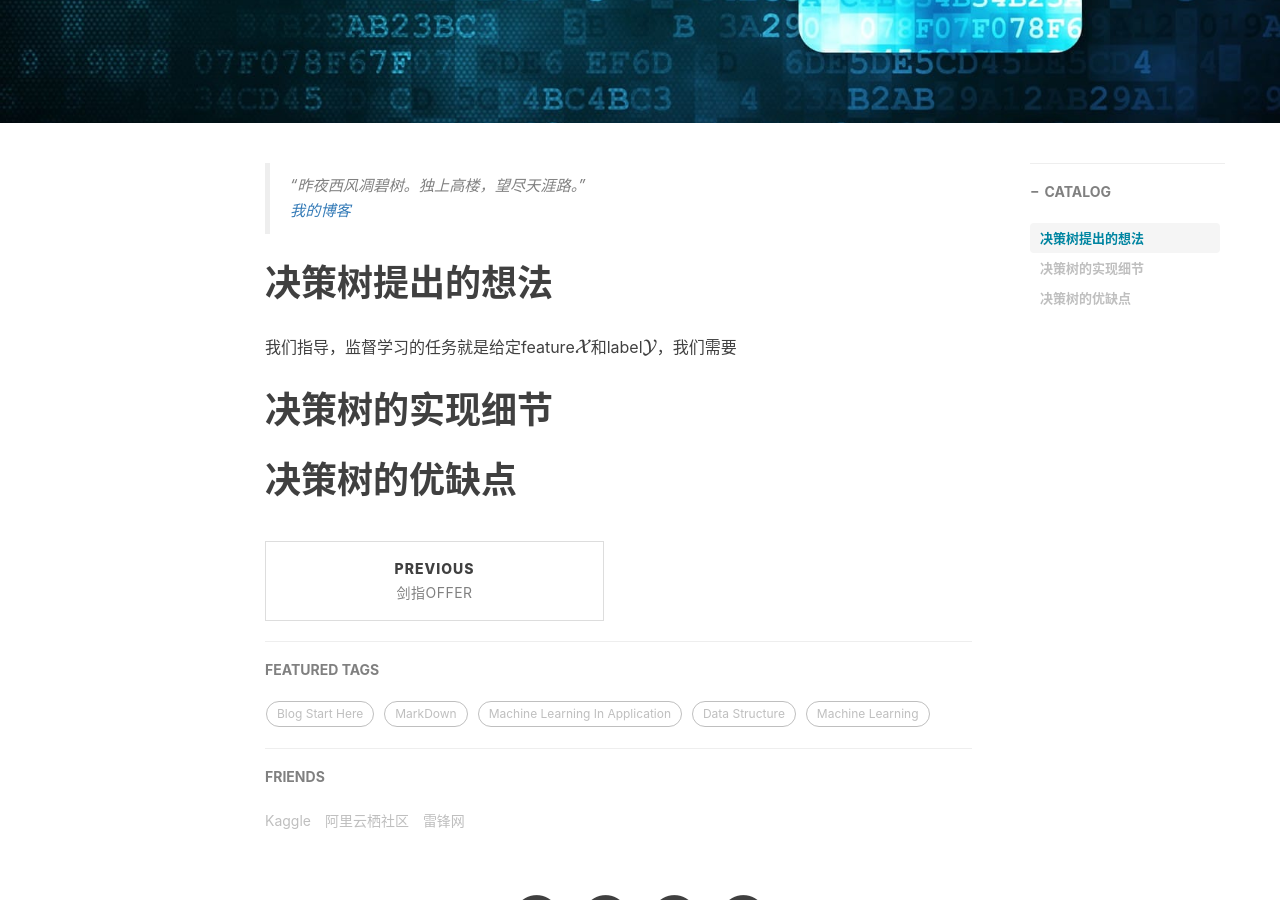
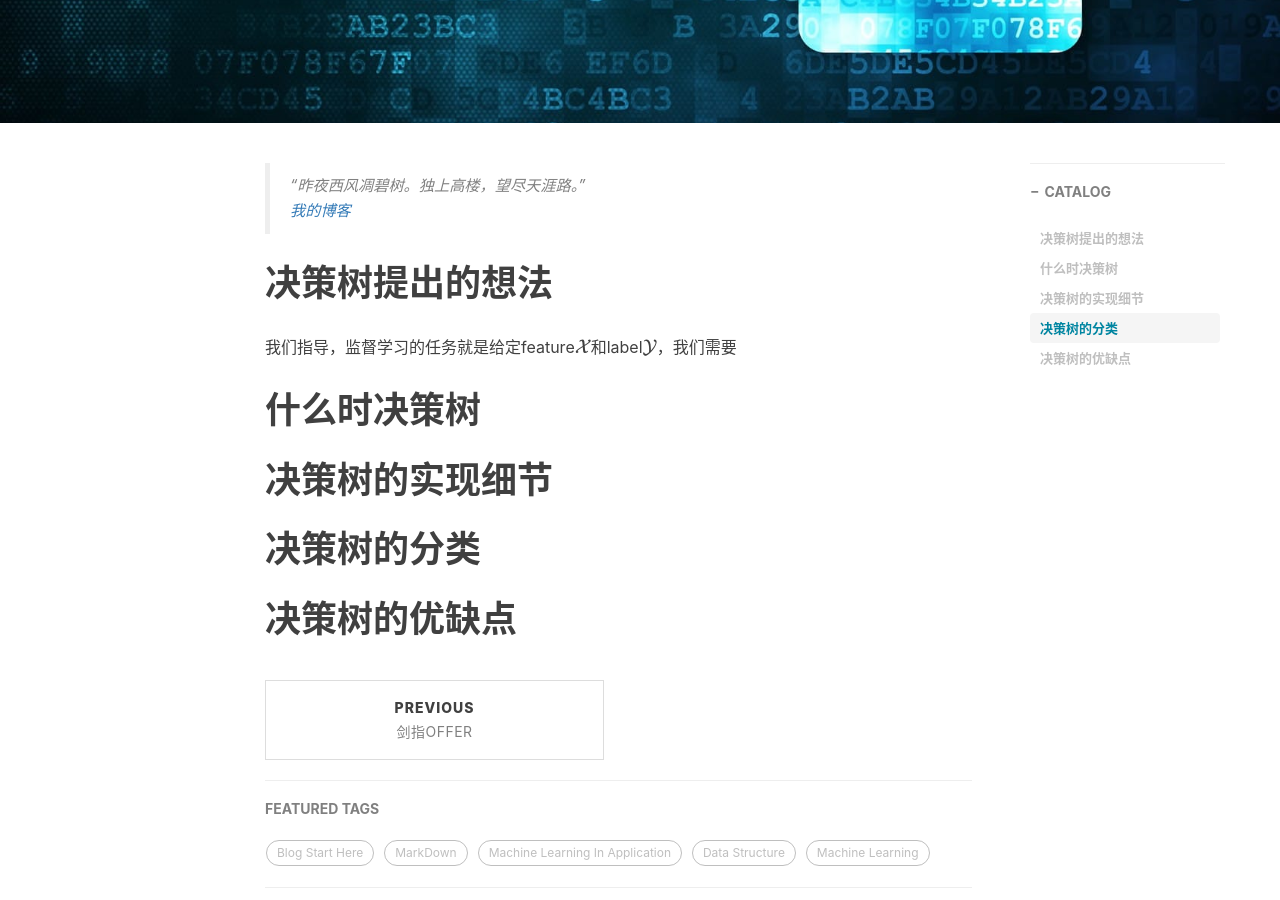
Before and after one commit to BishengSJTU/BishengSJTU.github.io, a Jekyll site: the page built from _posts/2018-12-08-决策树总结.md, in a window 1280 px wide and 900 px high, scrolled down 400 px. Built offline with Jekyll 4.4.1, drawn with Linux system fonts in a browser that asks for light colours; nearby versions of some CDN libraries; formulas are drawn with MathJax 3; comment, search, counter and statistics services are not loaded.

Commit message:
2018-12-08

```diff
--- a/_posts/2018-12-08-决策树总结.md
+++ b/_posts/2018-12-08-决策树总结.md
@@ -19,8 +19,11 @@ tags:
 # 决策树提出的想法
 我们指导，监督学习的任务就是给定feature${\cal{X}}$和label${\cal{Y}}$，我们需要
 
+# 什么时决策树
 
 # 决策树的实现细节
+
+# 决策树的分类
 
 # 决策树的优缺点
 
```
